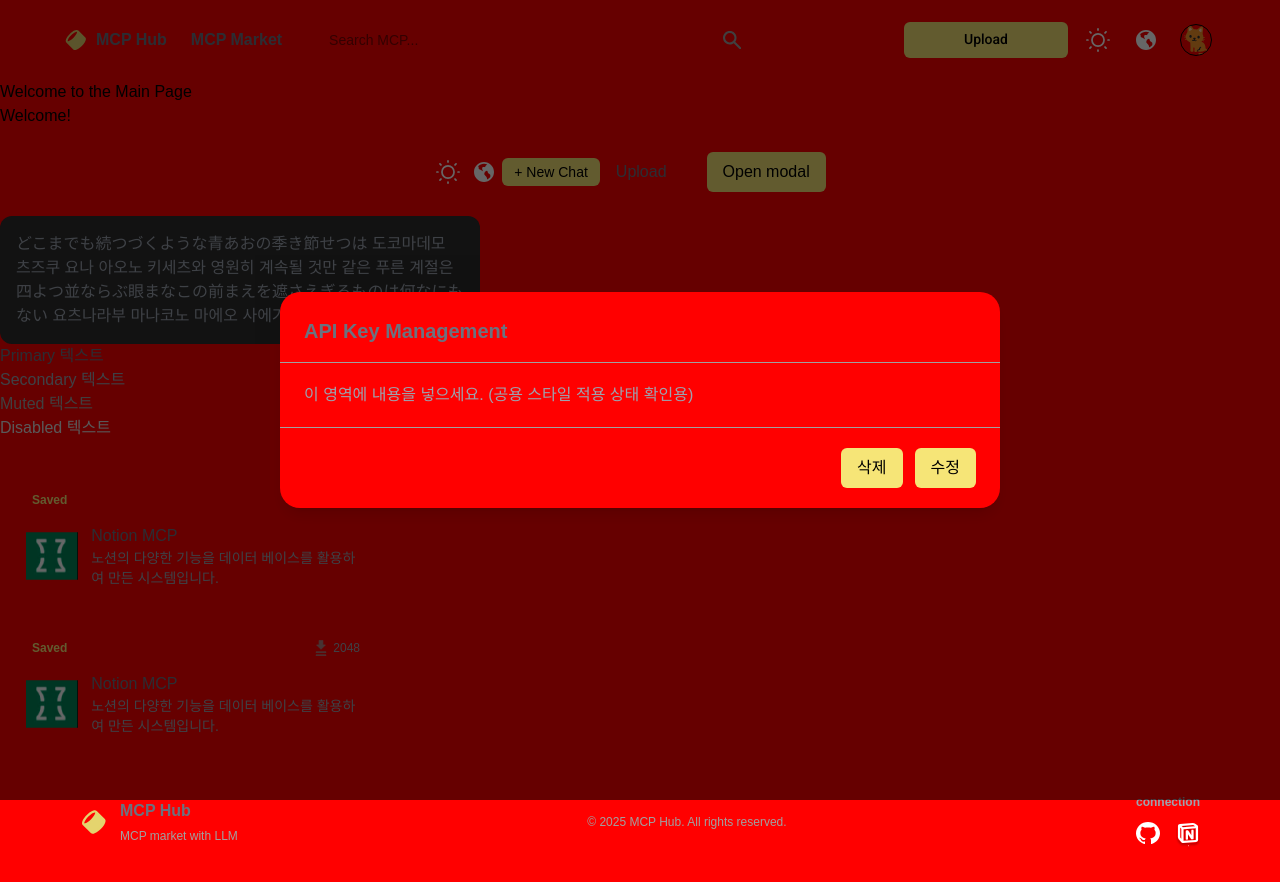
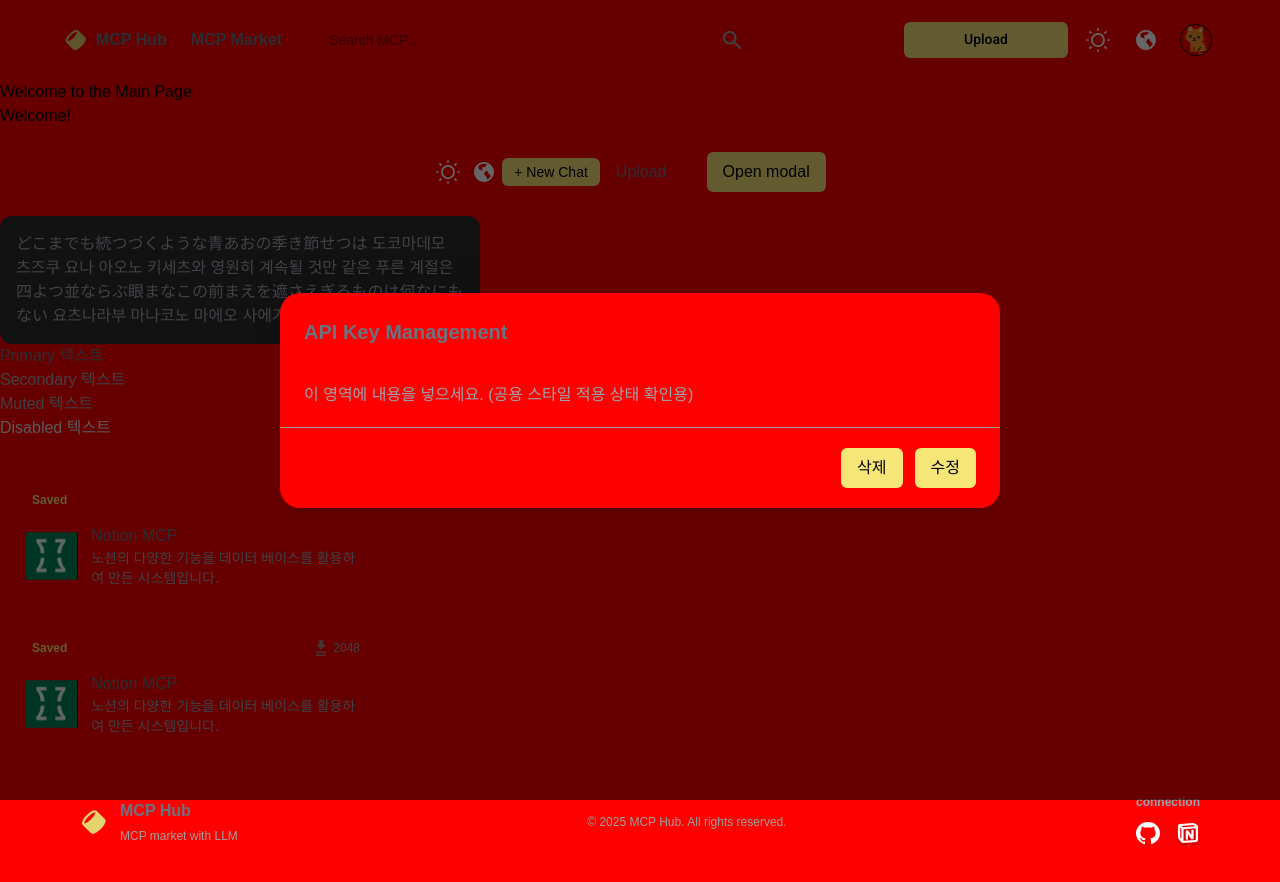
Before and after one commit to 8LOWUP/mcp-hub-FE, a Next.js app: page /en in a window 1280 px wide. Both pictures are taken after a click on the button "Open modal". Built offline with nearby package versions, Linux system fonts and the light colour scheme; a web font is replaced by a local one.

Commit message:
:lipstick: design: basemodal 헤더 밑 구분선 지움

```diff
--- a/src/components/ui/modal/BaseModal.tsx
+++ b/src/components/ui/modal/BaseModal.tsx
@@ -87,7 +87,7 @@ const BaseModal: React.FC<BaseModalProps> = ({
             >
                 {/* 헤더 */}
                 {title && (
-                    <header className="px-6 pt-6 pb-4 border-b border-muted">
+                    <header className="px-6 pt-6 pb-4 ">
                         <h2 id={titleId} className="text-title2">
                             {title}
                         </h2>
```
